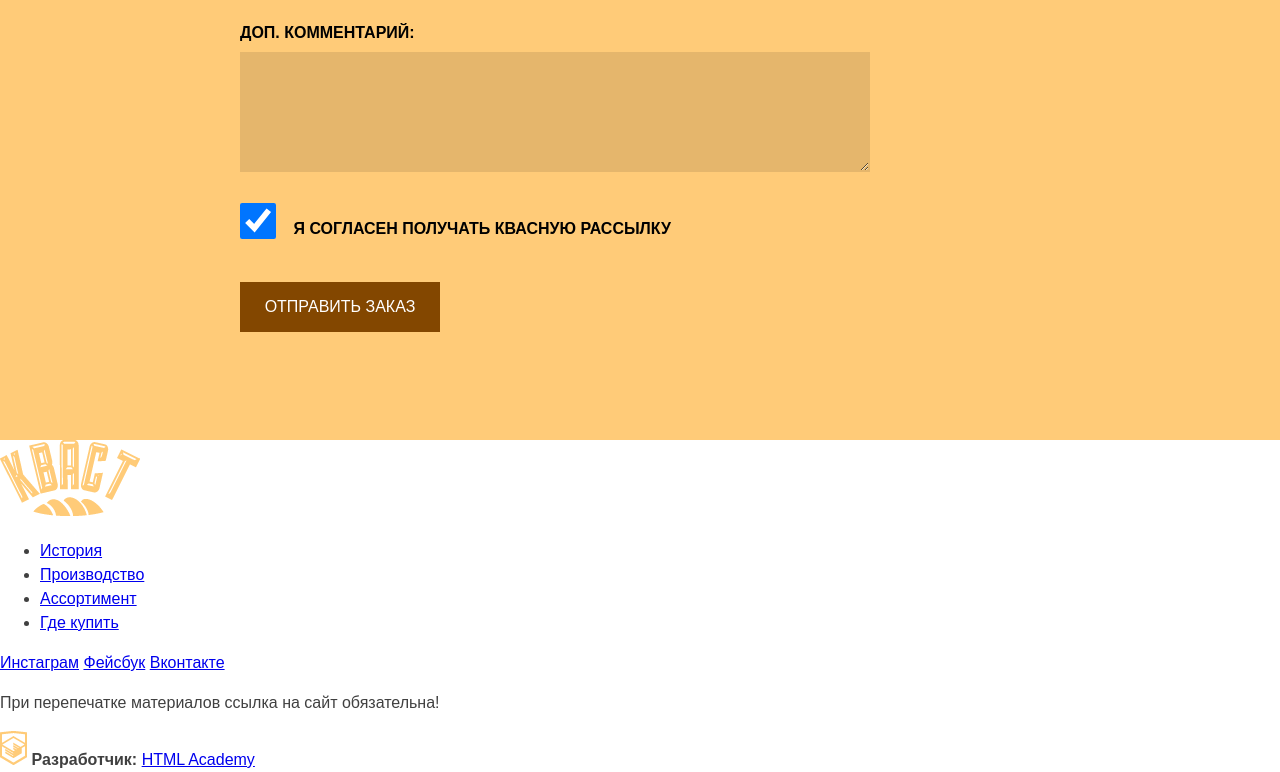
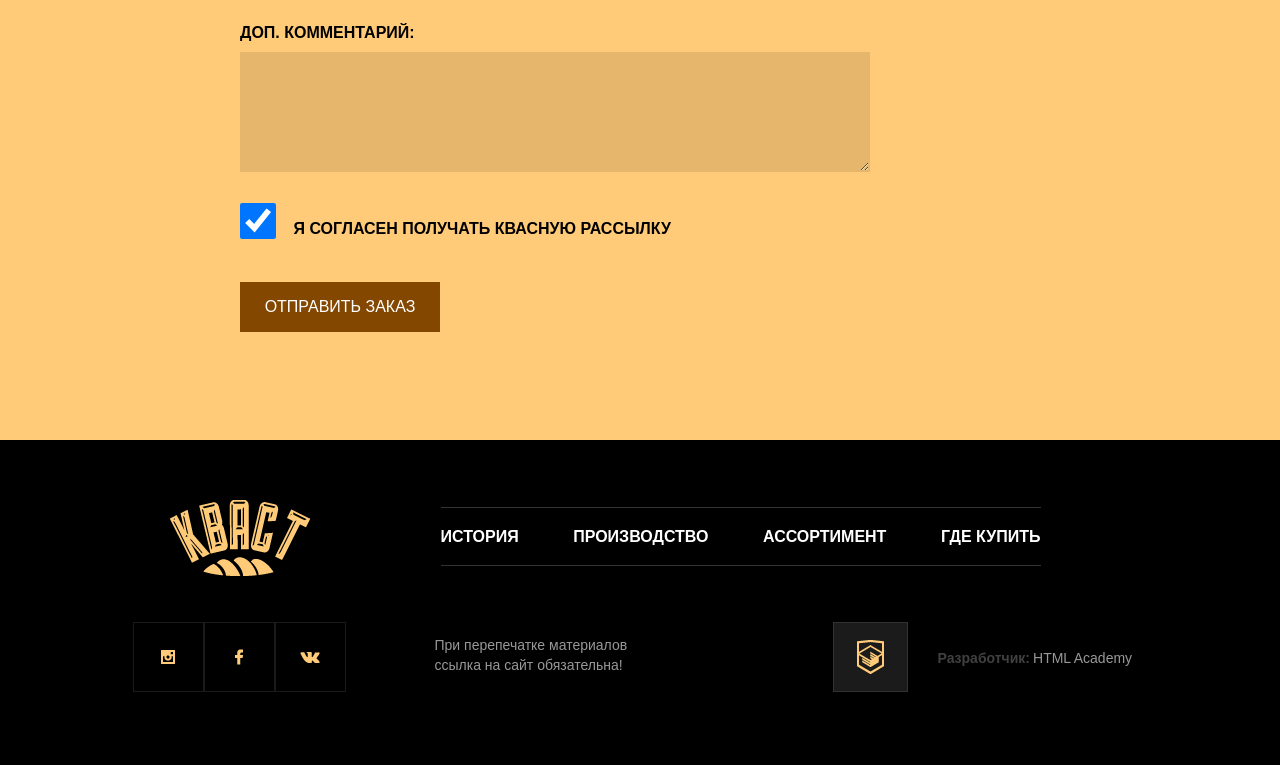
Before and after one commit to MrNedNick/Site, a plain HTML site: page index.html in a window 1280 px wide. Shown: the part 4591-5363 px from the top of the page. Drawn offline with Linux system fonts and the light colour scheme.

Commit message:
Final look of "Footer"

```diff
--- a/css/style.css
+++ b/css/style.css
@@ -620,8 +620,7 @@ h1, h2, h3, h4, h5, h6 {
     float: right;
 }
 
-.order__form_item_left,
-.order__form_item_right {
+.order__form_item_left, .order__form_item_right {
     width: 290px;
 }
 
@@ -637,8 +636,6 @@ h1, h2, h3, h4, h5, h6 {
     text-transform: uppercase;
 }
 
-
-
 .order__form input[type="text"], .order__form select, .order__form textarea {
     box-sizing: border-box;
     width: 100%;
@@ -650,13 +647,13 @@ h1, h2, h3, h4, h5, h6 {
     border: 1px solid #e5b66c;
 }
 
-.order__form select{
+.order__form select {
     font-family: "Arial", sans-serif;
     font-size: 16px;
     line-height: 20px;
     font-weight: bold;
     text-transform: uppercase;
-    color:rgba(0, 0, 0, 0.3);
+    color: rgba(0, 0, 0, 0.3);
     padding-left: 19px;
 }
 
@@ -674,10 +671,8 @@ h1, h2, h3, h4, h5, h6 {
 }
 
 .order__form_checkbox {
-
     margin-bottom: 34px;
     margin-top: 26px;
-
 }
 
 .order__form_checkbox input[type="checkbox"] {
@@ -686,10 +681,7 @@ h1, h2, h3, h4, h5, h6 {
     vertical-align: bottom;
     width: 36px;
     height: 36px;
-
 }
-
-
 
 .order__form_btn {
     display: flex;
@@ -706,3 +698,165 @@ h1, h2, h3, h4, h5, h6 {
     background-color: #834700;
     border: 2px solid #834700;
 }
+
+/* Footer */
+
+.footer {
+    min-height: 325px;
+    background-color: black;
+    border-top: 1px solid transparent;
+}
+
+.footer__top {
+    margin-top: 59px;
+}
+
+.footer__logo {
+    float: left;
+    width: 140px;
+    height: 76px;
+    margin-left: 37px;
+    margin-top: 0px;
+}
+
+.footer__logo img {
+    width: 140px;
+    height: 76px;
+}
+
+.footer__nav_menu {
+    height: 59px;
+    border-top: 1px solid rgba(255, 255, 255, 0.2);
+    border-bottom: 1px solid rgba(255, 255, 255, 0.2);
+    display: flex;
+    justify-content: space-between;
+    align-items: center;
+    float: left;
+    width: 600px;
+    margin: 0;
+    margin-top: 7px;
+    margin-left: 131px;
+    padding: 0;
+    list-style: none;
+}
+
+.footer__nav_menu li {
+    float: left;
+    margin-right: 50px;
+    text-transform: uppercase;
+}
+
+.footer__nav_menu li:last-child {
+    margin-right: 0;
+}
+
+.footer__nav_item {
+    font-size: 16px;
+    font-weight: bold;
+    font-family: "Arial", sans-serif;
+    color: #ffffff;
+    text-decoration: none;
+}
+
+.footer__nav_item:hover {
+    text-decoration: underline;
+}
+
+.footer__nav_item:active {
+    color: rgba(255, 255, 255, 0.3);
+}
+
+.footer__bottom {
+    margin-top: 46px;
+}
+
+.footer__social {
+    float: left;
+    width: 220px;
+    font-size: 0;
+    margin-top: 0px;
+    margin-left: 0;
+}
+
+.social__btn {
+    display: inline-block;
+    width: 71px;
+    height: 70px;
+    margin-right: 10px;
+    vertical-align: middle;
+    color: #ffffff;
+    background-color: #1b1b1b;
+    margin: 0;
+    border: 1px solid rgba(255, 255, 255, 0.1);
+}
+
+.social__btn:hover {
+    border-color: rgba(255, 255, 255, 0.3);
+}
+
+.social__btn:active {
+    border-color: #ffffff;
+    opacity: 0.1;
+}
+
+.social__btn_in {
+    background: url(../img/icon-insta.png) no-repeat center;
+}
+
+.social__btn_fb {
+    background: url(../img/icon-fb.png) no-repeat center;
+}
+
+.social__btn_vk {
+    background: url(../img/icon-vk.png) no-repeat center;
+}
+
+.footer__copyright {
+    width: 232px;
+    float: left;
+    margin-top: 13px;
+    margin-left: 82px;
+    font-size: 14px;
+    line-height: 20px;
+    color: #989898;
+}
+
+.footer__creater {
+    margin-top: 0px;
+    margin-left: 166px;
+    float: left;
+    display: block;
+}
+
+.footer__creater b {
+    float: left;
+    display: block;
+
+    margin-top: 26px;
+    margin-left: 30px;
+
+    font-size: 14px;
+    line-height: 20px;
+}
+
+.footer__creater_img {
+    display: flex;
+    justify-content: center;
+    align-items: center;
+    float: left;
+    width: 75px;
+    height: 70px;
+    background-color: #1b1b1b;
+    border: 1px solid rgba(255, 255, 255, 0.1);
+}
+
+.footer__link {
+    display: block;
+    float: left;
+    margin-top: 26px;
+    margin-left: 3px;
+    color: #989898;
+    font-size: 14px;
+    line-height: 20px;
+    text-decoration: none;
+}
--- a/index.html
+++ b/index.html
@@ -227,7 +227,7 @@
         <div class="order__form_item">
           <label for="value">Объём заказа:</label><br>
           <select class="order__form_item_option" name="value" id="value">
-            <option  value="1">От 5 до 10 баррелей в неделю</option>
+            <option value="1">От 5 до 10 баррелей в неделю</option>
           </select>
         </div>
         <div class="order__form_item">
@@ -246,34 +246,37 @@
   </section>
 
   <footer class="footer">
-    <div class="footer__inner">
-      <div class="footer__top">
-        <img src="img/logo.png" alt="logo" width="140" height="76">
-        <nav class="footer__nav">
-          <ul>
-            <li><a href="#">История</a></li>
-            <li><a href="#">Производство</a></li>
-            <li><a href="#">Ассортимент</a></li>
-            <li><a href="#">Где купить</a></li>
-          </ul>
-        </nav>
+    <div class="container__wide">
+      <div class="footer__top clearfix">
+        <div class="footer__logo">
+          <img src="img/logo.png" alt="logo" width="140" height="76">
+        </div>
+
+        <ul class="footer__nav_menu ">
+          <li><a class="footer__nav_item" href="#">История</a></li>
+          <li><a class="footer__nav_item" href="#">Производство</a></li>
+          <li><a class="footer__nav_item" href="#">Ассортимент</a></li>
+          <li><a class="footer__nav_item" href="#">Где купить</a></li>
+        </ul>
+
       </div>
-      <div class="footer__bottom">
+      <div class="footer__bottom clearfix">
         <div class="footer__social">
-          <a class="social-btn" href="https://instagram.com/htmlacademy">Инстаграм</a>
-          <a class="social-btn" href="https://facebook.com/htmlacademy">Фейсбук</a>
-          <a class="social-btn" href="https://vk.com/htmlacademy">Вконтакте</a>
+          <a class="social__btn social__btn_in" href="https://instagram.com/htmlacademy">Инстаграм</a>
+          <a class="social__btn social__btn_fb" href="https://facebook.com/htmlacademy">Фейсбук</a>
+          <a class="social__btn social__btn_vk" href="https://vk.com/htmlacademy">Вконтакте</a>
         </div>
         <p class="footer__copyright">При перепечатке материалов ссылка на сайт обязательна!</p>
         <div class="footer__creater">
-          <img src="img/htmlacademy.png" alt="htmlacademy">
+          <div class="footer__creater_img">
+            <img src="img/htmlacademy.png" alt="htmlacademy">
+          </div>
           <b> Разработчик:</b>
-          <a href="#">HTML Academy</a>
+          <a class="footer__link" href="#">HTML Academy</a>
         </div>
       </div>
     </div>
   </footer>
-
 </body>
 
 </html>
```
